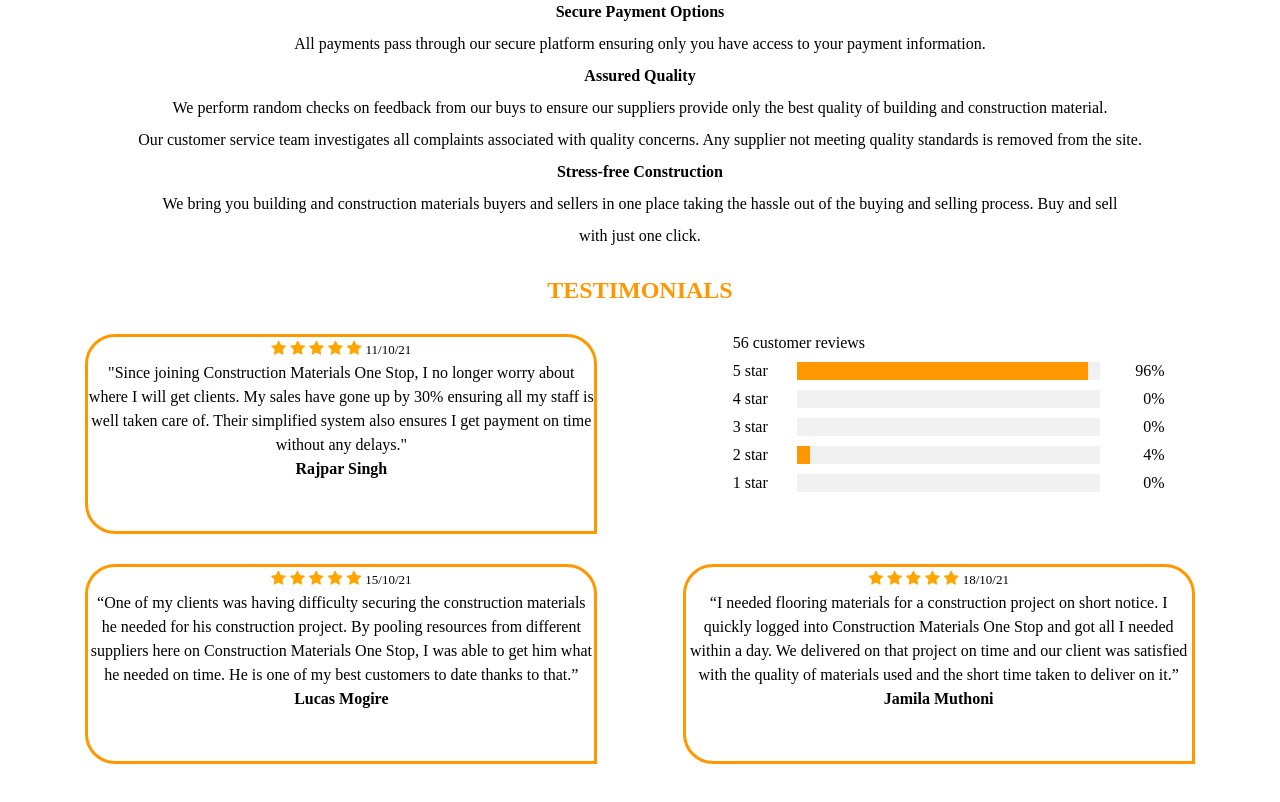
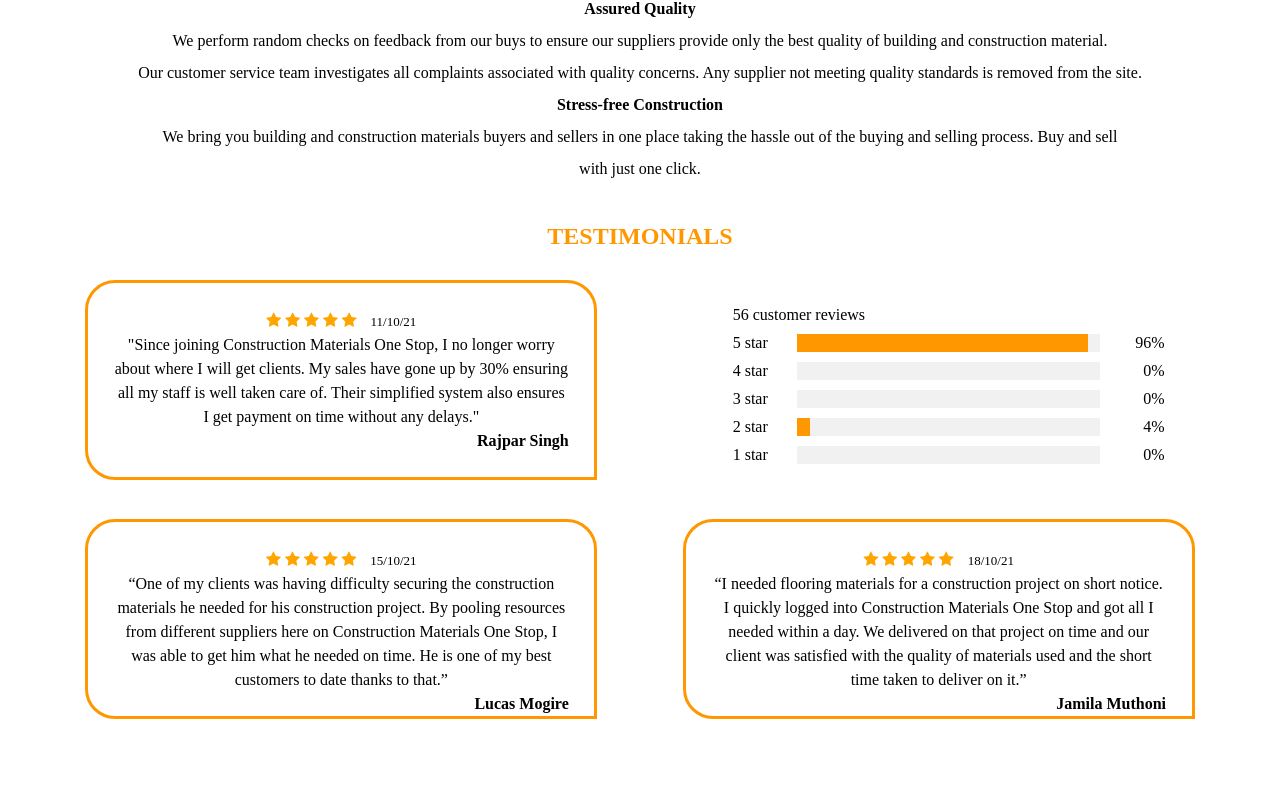
Before and after one commit to faithremo/Construction_Materials_One_Stop, a plain HTML site: page about_us.html in a window 1280 px wide. Shown: the part 1412-2214 px from the top of the page. After the commit the page ends 2181 px from the top, so only its background shows below. Drawn offline with Linux system fonts and the light colour scheme.

Commit message:
"justify testimonial names to the right"

```diff
--- a/about_us.css
+++ b/about_us.css
@@ -8,7 +8,7 @@
     flex-wrap: wrap;
     gap: 30px;
     align-items: center;
-    padding: 50px 3%;
+    padding: 10px 3%;
 }
 
 .about_us{
@@ -38,7 +38,7 @@
 
 .choose_us{
     text-align: center;
-    padding: 2%;
+    padding: 3%;
     line-height: 200%;
     width: 100%;
     height: auto;
@@ -136,6 +136,7 @@
     #rating_1, .customer_rating{
         border-radius:30px 30px 0px 30px;
         width: 40%;
+        padding: 2%;
     }
 
     .customer_rating{
@@ -153,6 +154,7 @@
     #jamila, #lucas{
         border-radius:30px 30px 0px 30px;
         width: 40%;
+        padding: 2%;
     }
 
     #about_us{
@@ -163,8 +165,9 @@
     #date{
         color: black;
         font-size: small;
+        padding-left: 10px;
     }
 
     #name{
-        justify-content: right;
+        text-align: right;
     }
--- a/about_us.html
+++ b/about_us.html
@@ -100,9 +100,11 @@
                 "Since joining Construction Materials One Stop, I no longer worry about where I will get clients. My sales have gone up by 30% ensuring all my staff is well taken care of. Their simplified system also ensures I get payment on time without any delays."
             </p>
 
+            <div id="name">
                 <p>
                     <strong>Rajpar Singh</strong>
                 </p>
+            </div>
         </div>
 
         <div class="customer_rating">
@@ -178,9 +180,11 @@
                 “One of my clients was having difficulty securing the construction materials he needed for his construction project. By pooling resources from different suppliers here on Construction Materials One Stop, I was able to get him what he needed on time. He is one of my best customers to date thanks to that.”
             </p>
 
+            <div id="name">
                 <p>
                     <strong>Lucas Mogire</strong>
                 </p>
+            </div>
         </div>
 
         <div class="speech" id="jamila">
@@ -194,9 +198,11 @@
                 “I needed flooring materials for a construction project on short notice. I quickly logged into Construction Materials One Stop and got all I needed within a day. We delivered on that project on time and our client was satisfied with the quality of materials used and the short time taken to deliver on it.”
             </p>
 
+            <div id="name">
                 <p>
-                <strong id="name">Jamila Muthoni</strong>
+                    <strong>Jamila Muthoni</strong>
                 </p>
+            </div>
         </div>
     </div>
 </body>
```
Lines whose indentation alone changed are shown as unchanged.
